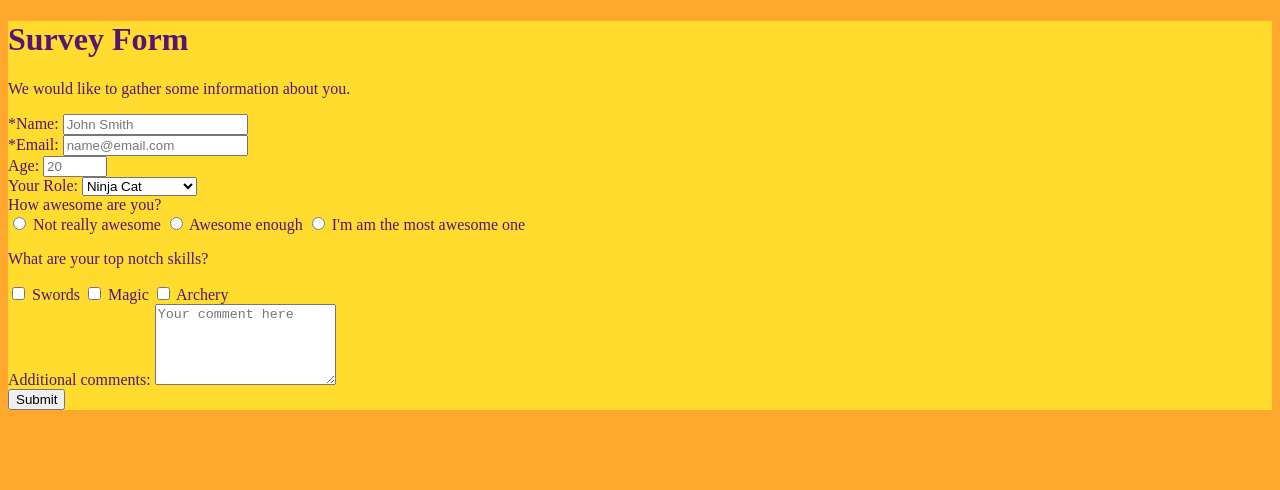
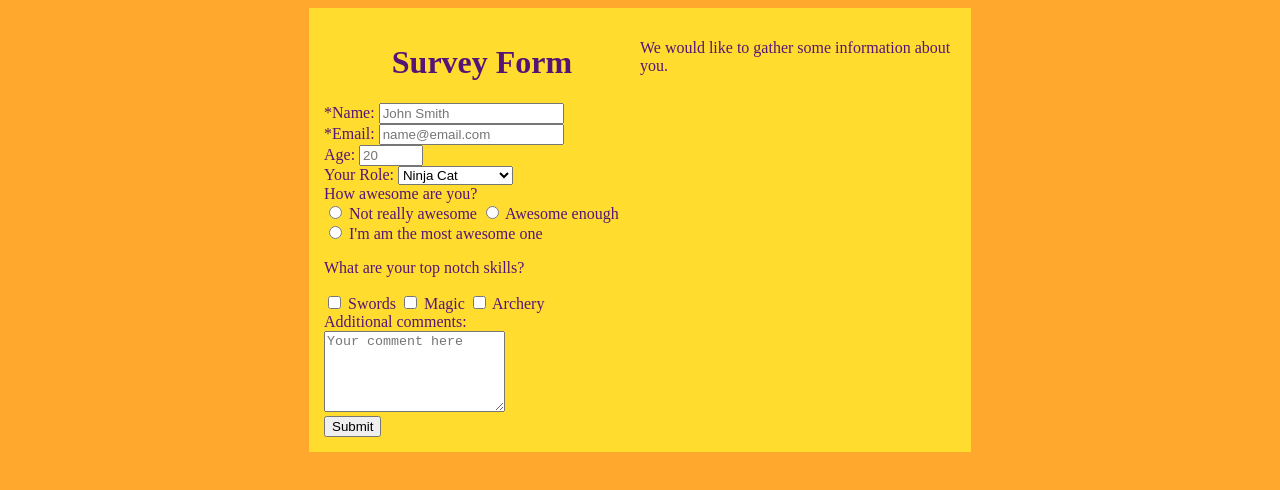
Before and after one commit to vjvasiljev/Survey-Form, a plain HTML site: page index.html in a window 1280 px wide. Drawn offline with Linux system fonts and the light colour scheme.

Commit message:
add basic CSS grid

```diff
--- a/style.css
+++ b/style.css
@@ -9,5 +9,15 @@ body {
 
 #main {
   background-color: var(--scnd-color);
+  max-width:50%;
+  margin: auto;
+  padding: 15px;
   color: var(--text-color);
+  display: grid;
+  grid-template-columns: 50% 50%;
+  grid-template-rows: repeat(auto-fit, 1fr);
 }
+
+h1 {
+  text-align: center;
+}
```
